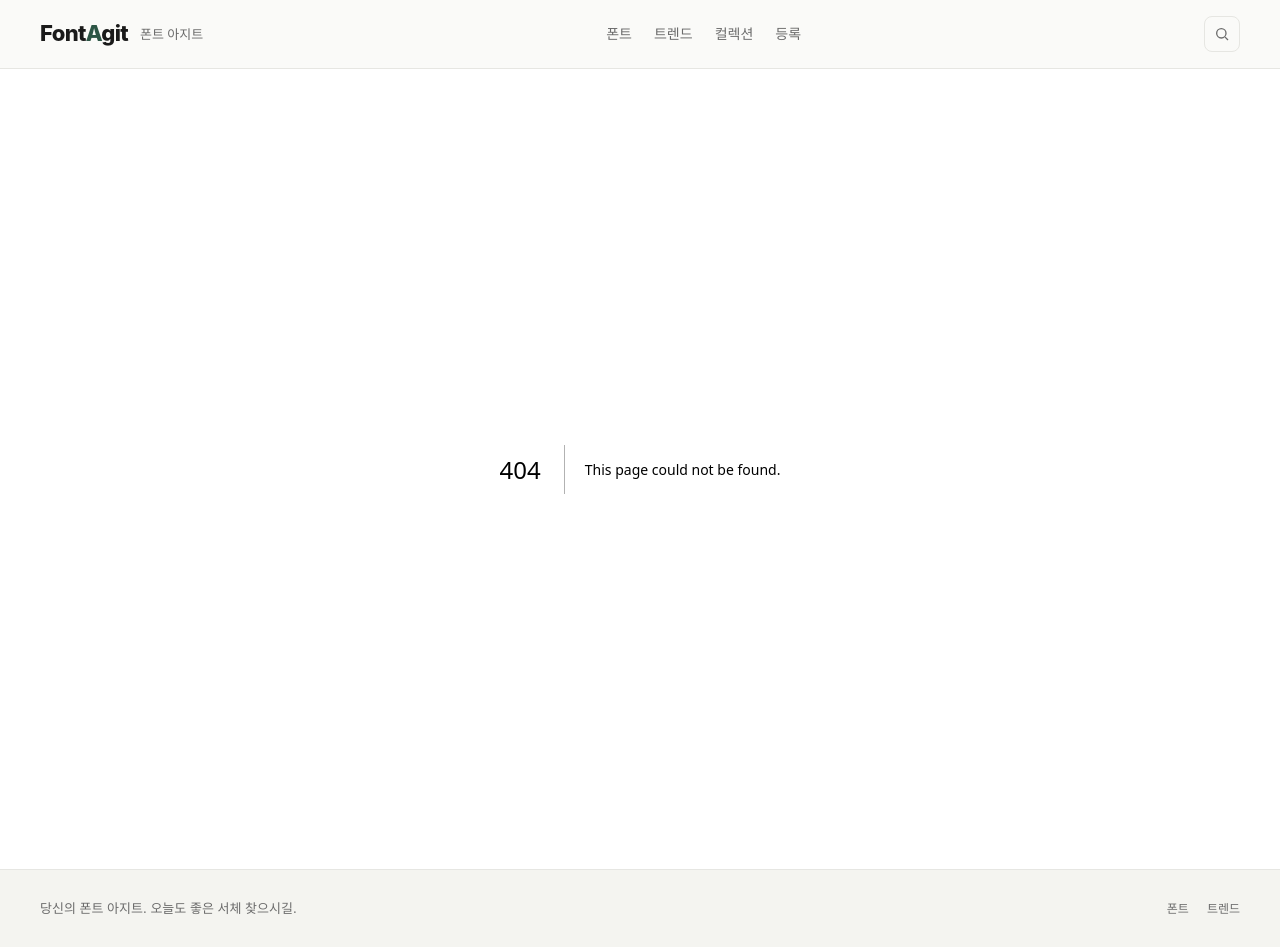
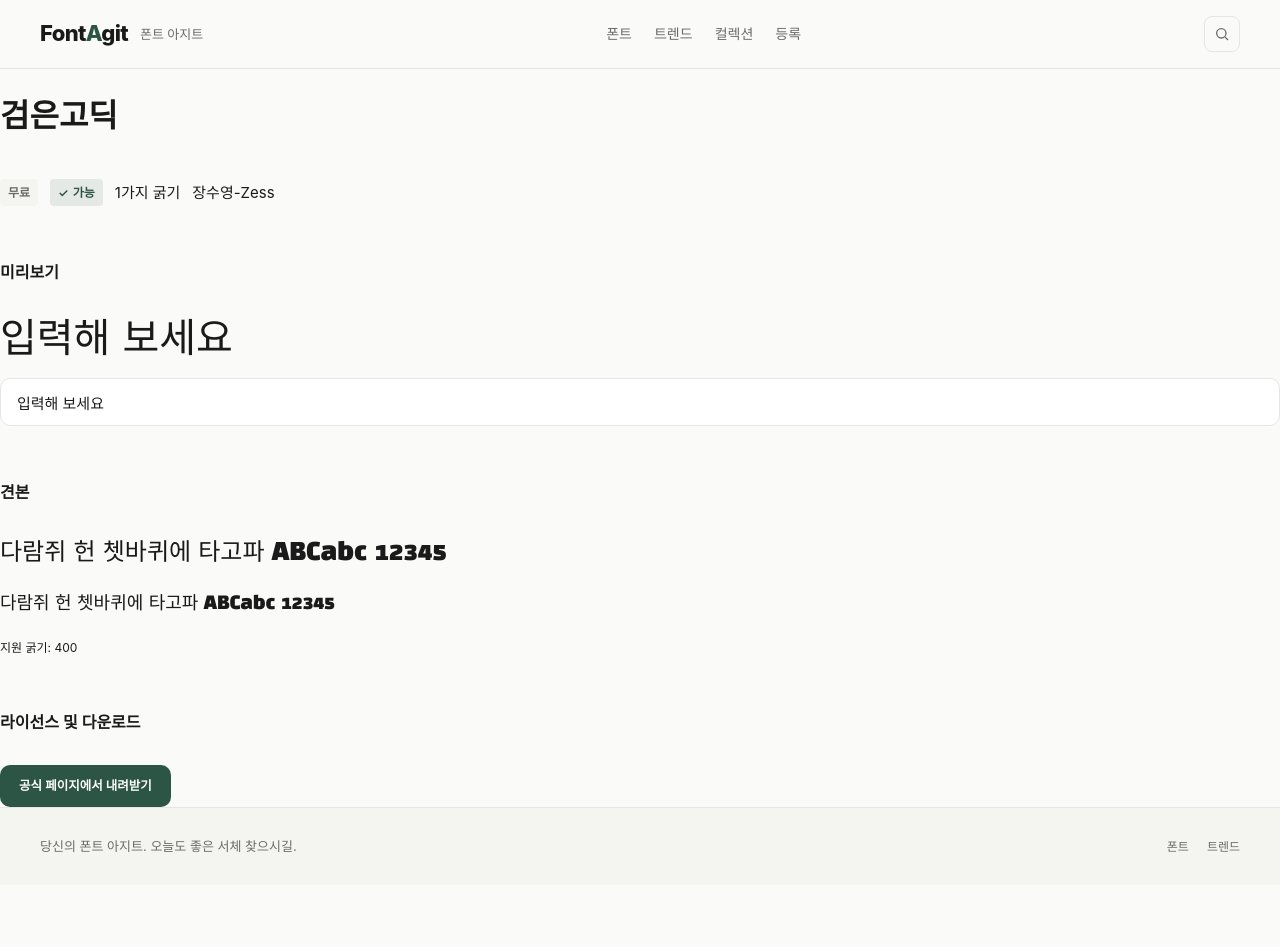
Before and after one commit to jojo3420/fontagit, a Next.js app in the folder apps/web/: page /fonts/black-han-sans in a window 1280 px wide. Before the commit this address had no page. After the commit the page ends 885 px from the top, so only its background shows below. Built offline with nearby package versions, Linux system fonts and the light colour scheme; a web font is replaced by a local one.

Commit message:
feat(web): font detail (free/paid branch, preview, free alternatives)

```diff
--- /dev/null
+++ b/apps/web/app/fonts/[slug]/page.module.css
@@ -0,0 +1,9 @@
+.wrap { display: flex; flex-direction: column; gap: 40px; }
+.header { display: flex; flex-direction: column; gap: 16px; }
+.title { font-size: 32px; font-weight: 700; color: var(--ink); }
+.meta { display: flex; gap: 12px; flex-wrap: wrap; align-items: center; }
+.section { display: flex; flex-direction: column; gap: 16px; }
+.sectionTitle { font-size: 16px; font-weight: 600; color: var(--ink); }
+.actions { display: flex; gap: 12px; flex-wrap: wrap; }
+.alternatives { display: grid; grid-template-columns: repeat(auto-fill, minmax(240px, 1fr)); gap: 16px; }
+@media (max-width: 620px) { .title { font-size: 24px; } .alternatives { grid-template-columns: 1fr; } }
--- /dev/null
+++ b/apps/web/app/fonts/[slug]/page.tsx
@@ -0,0 +1,75 @@
+import { notFound } from "next/navigation";
+import { getFontBySlug, getAllSlugs, resolveFreeAlternatives } from "@/lib/data";
+import { fontKeyToVar } from "@/lib/fonts";
+import { TierChip } from "@/components/TierChip";
+import { LicenseBadge } from "@/components/LicenseBadge";
+import { Button } from "@/components/Button";
+import { FontCard } from "@/components/FontCard";
+import { PreviewInput } from "@/components/PreviewInput";
+import { Specimen } from "@/components/Specimen";
+import styles from "./page.module.css";
+
+export const dynamicParams = false;
+
+export function generateStaticParams() {
+  return getAllSlugs().map((slug) => ({ slug }));
+}
+
+export default async function FontDetail({ params }: { params: Promise<{ slug: string }> }) {
+  const { slug } = await params;
+  const font = getFontBySlug(slug);
+
+  if (!font) {
+    notFound();
+  }
+
+  const family = fontKeyToVar[font.fontKey];
+  const isPaid = font.tier === "paid";
+  const specimenWeights = font.availableWeights;
+
+  return (
+    <main className={styles.wrap}>
+      <header className={styles.header}>
+        <h1 className={styles.title}>{font.nameKo}</h1>
+        <div className={styles.meta}>
+          <TierChip tier={font.tier} />
+          <LicenseBadge commercial={font.license.commercial} />
+          <span>{specimenWeights.length}가지 굵기</span>
+          <span>{font.foundry}</span>
+        </div>
+      </header>
+
+      <section className={styles.section}>
+        <h2 className={styles.sectionTitle}>미리보기</h2>
+        <PreviewInput fontFamily={family} />
+      </section>
+
+      <section className={styles.section}>
+        <h2 className={styles.sectionTitle}>견본</h2>
+        <Specimen fontFamily={family} weights={specimenWeights} substitute={isPaid} />
+      </section>
+
+      <section className={styles.section}>
+        <h2 className={styles.sectionTitle}>라이선스 및 다운로드</h2>
+        <div className={styles.actions}>
+          {isPaid ? (
+            <Button href={font.officialUrl}>구매 페이지로 이동</Button>
+          ) : (
+            <Button href={font.officialUrl}>공식 페이지에서 내려받기</Button>
+          )}
+        </div>
+      </section>
+
+      {isPaid && (
+        <section className={styles.section}>
+          <h2 className={styles.sectionTitle}>비슷한 무료 대안</h2>
+          <div className={styles.alternatives}>
+            {resolveFreeAlternatives(font).map((alt) => (
+              <FontCard key={alt.slug} font={alt} />
+            ))}
+          </div>
+        </section>
+      )}
+    </main>
+  );
+}
--- /dev/null
+++ b/apps/web/components/PreviewInput.module.css
@@ -0,0 +1,4 @@
+.wrap { display: flex; flex-direction: column; gap: 12px; }
+.sample { font-size: 40px; line-height: 1.3; color: var(--ink); min-height: 52px; word-break: break-word; }
+.input { height: 48px; padding: 0 16px; border: 1px solid var(--border); border-radius: 10px; font-size: 15px; background: var(--surface); color: var(--ink); }
+@media (max-width: 620px) { .sample { font-size: 30px; } }
--- /dev/null
+++ b/apps/web/components/PreviewInput.tsx
@@ -0,0 +1,13 @@
+"use client";
+import { useState } from "react";
+import styles from "./PreviewInput.module.css";
+
+export function PreviewInput({ fontFamily }: { fontFamily: string }) {
+  const [text, setText] = useState("입력해 보세요");
+  return (
+    <div className={styles.wrap}>
+      <div className={styles.sample} style={{ fontFamily }}>{text || " "}</div>
+      <input className={styles.input} value={text} onChange={(e) => setText(e.target.value)} placeholder="미리볼 문장을 입력하세요" aria-label="미리보기 입력" />
+    </div>
+  );
+}
--- /dev/null
+++ b/apps/web/components/Specimen.module.css
@@ -0,0 +1,4 @@
+.wrap { display: flex; flex-direction: column; gap: 20px; }
+.note { font-size: 13px; color: var(--muted); padding: 12px 16px; background: var(--surface); border-radius: 8px; }
+.line { display: block; font-size: 16px; line-height: 1.5; color: var(--ink); word-break: break-word; }
+.cap { font-size: 12px; color: var(--muted); }
--- /dev/null
+++ b/apps/web/components/Specimen.tsx
@@ -0,0 +1,24 @@
+import styles from "./Specimen.module.css";
+
+export function Specimen({
+  fontFamily,
+  weights,
+  substitute,
+}: {
+  fontFamily: string;
+  weights: number[];
+  substitute?: boolean;
+}) {
+  const sizes = [24, 18];
+  return (
+    <div className={styles.wrap}>
+      {substitute && <div className={styles.note}>실제 유료 서체가 아닌 대체 견본입니다.</div>}
+      {sizes.map((s) => (
+        <div key={s}>
+          <span className={styles.line} style={{ fontFamily, fontSize: s, fontWeight: weights[Math.min(Math.floor((s - 18) / 6), weights.length - 1)] }}>다람쥐 헌 쳇바퀴에 타고파 ABCabc 12345</span>
+        </div>
+      ))}
+      <div className={styles.cap}>지원 굵기: {weights.join(", ")}</div>
+    </div>
+  );
+}
```
